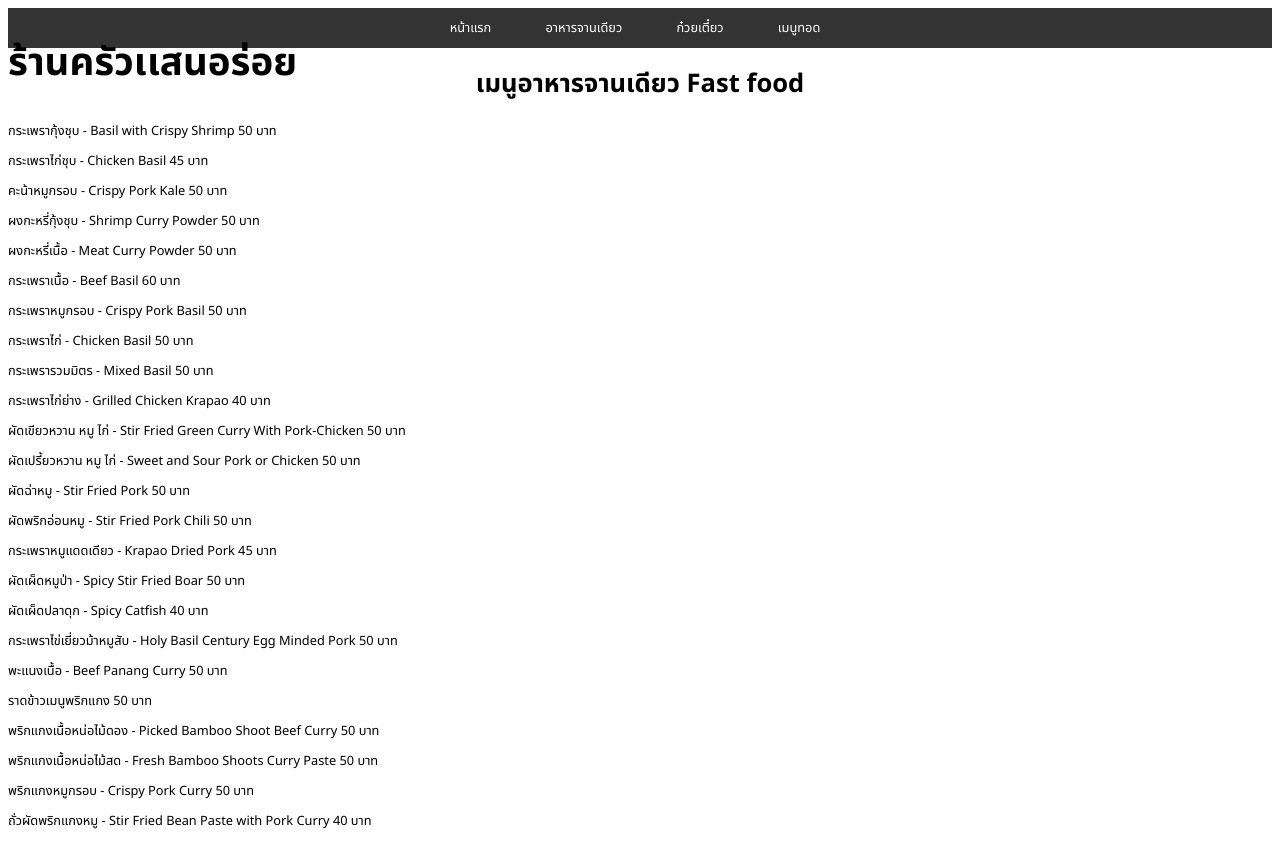
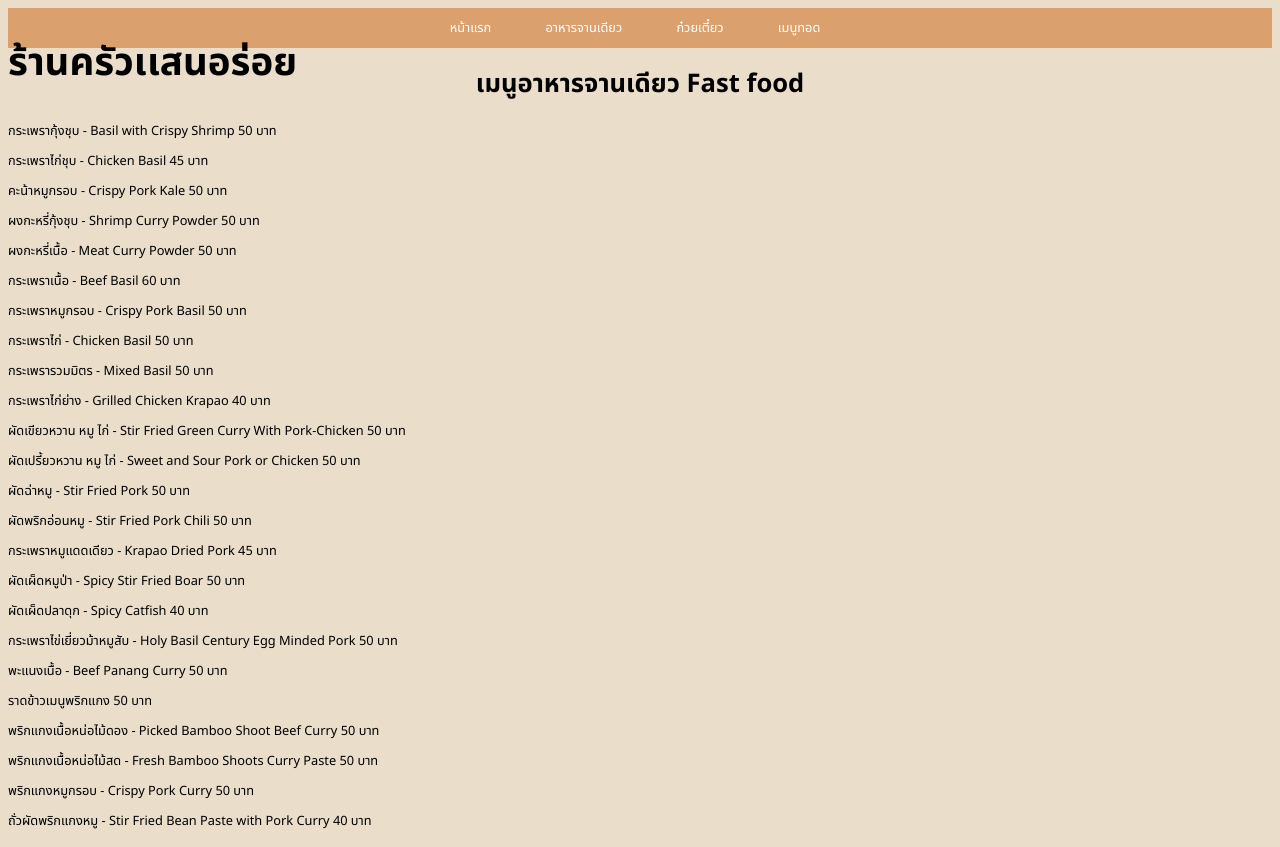
Before and after one commit to WeerapatLuengsaard/restaurant-fe, a plain HTML site: page Fast food.html in a window 1280 px wide. Drawn offline with Linux system fonts and the light colour scheme.

Commit message:
background

```diff
--- a/index.css
+++ b/index.css
@@ -9,10 +9,11 @@
 
 body {
     font-family: 'Segoe UI', Tahoma, Geneva, Verdana, sans-serif;
+    background-color: #EADDCA;
   }
   /* ตั้งค่าสไตล์ของ navigation bar */
   nav {
-      background-color: #333; /* สีพื้นหลัง */
+      background-color: #DAA06D; /* สีพื้นหลัง */
       overflow: hidden;
     }
 
@@ -36,7 +37,7 @@ body {
     }
 
     nav ul li a:hover {
-      background-color: #555; /* เปลี่ยนสีพื้นหลังเมื่อ hover */
+      background-color:#B87333; /* เปลี่ยนสีพื้นหลังเมื่อ hover */
     }
     ul {
             list-style-type: none;
```
